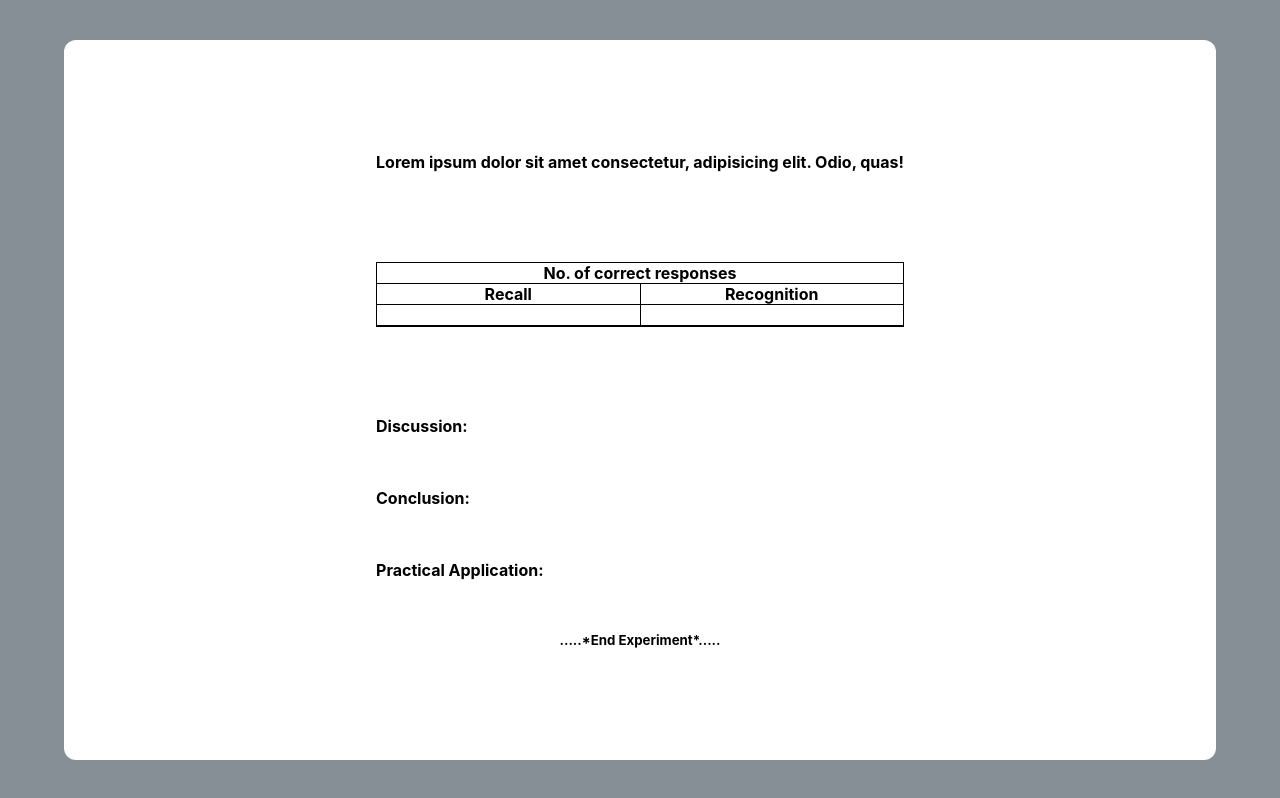
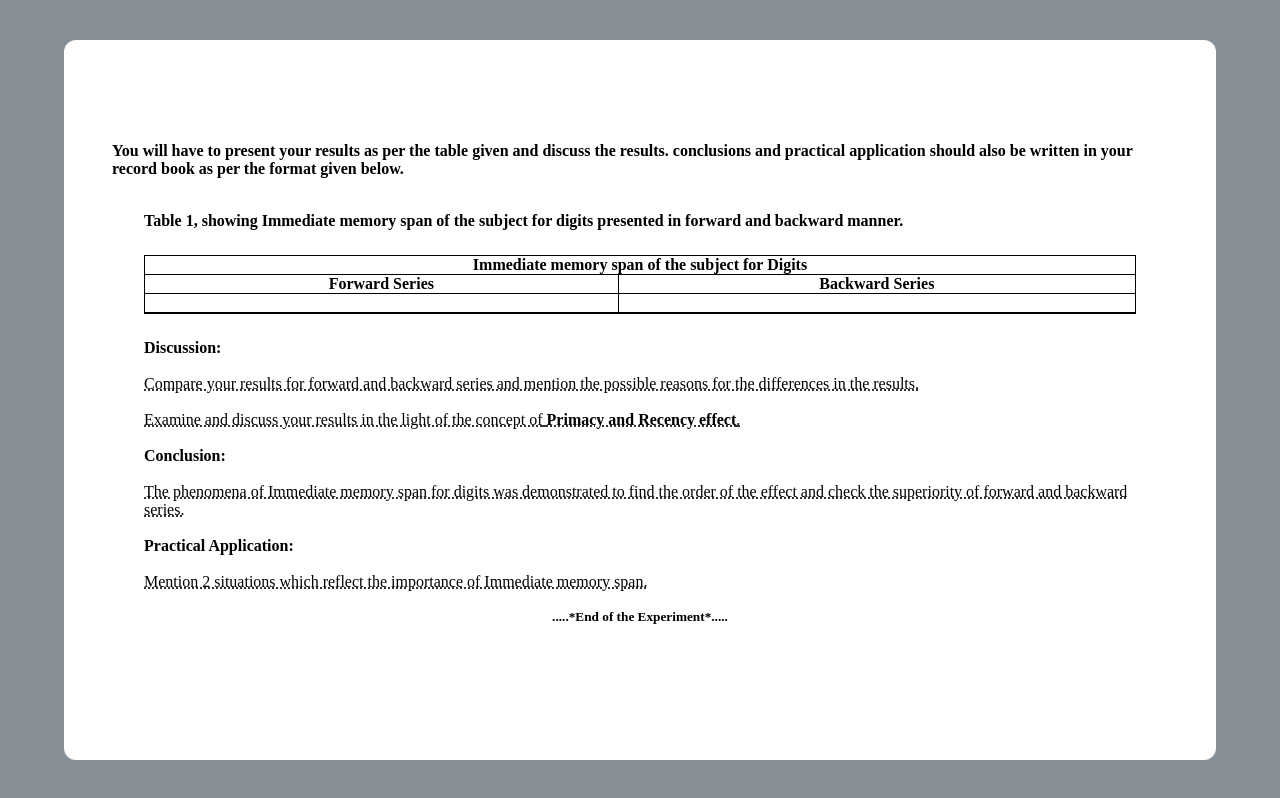
Before and after one commit to phanee123/DigitSpan, a React (Vite) app: page /lastactivity in a window 1280 px wide. Built offline with nearby package versions, Linux system fonts and the light colour scheme.

Commit message:
version 2

```diff
--- a/src/components/instruction/Instruction.jsx
+++ b/src/components/instruction/Instruction.jsx
@@ -1,12 +1,34 @@
+import { useEffect, useState } from "react";
 import styles from "./styles.module.css";
 import Parser from "html-react-parser";
 
 const Instruction = (props) => {
-  const { children, label1, label2, handleBackClick, handleNextClick } = props;
+  const {
+    children,
+    label1,
+    label2,
+    voiceInstruction,
+    handleBackClick,
+    handleNextClick,
+    handleAudio,
+  } = props;
+
+  const [isPlaying, setIsPlaying] = useState(false);
+
+  const handleClick = () => {
+    handleAudio();
+    setIsPlaying(!isPlaying);
+  };
+
   return (
     <div className={styles.card}>
       {Parser(children)}
       <div className={styles.buttonContainer}>
+        {voiceInstruction && (
+          <button onClick={handleClick} className={styles.buttonAudio}>
+            {isPlaying ? "Pause" : "Play"}
+          </button>
+        )}
         {label1 && (
           <button onClick={handleBackClick} className={styles.buttonBack}>
             {label1}
@@ -20,6 +42,24 @@ const Instruction = (props) => {
       </div>
     </div>
   );
+
+  // return (
+  //   <div className={styles.card}>
+  //     {Parser(children)}
+  //     <div className={styles.buttonContainer}>
+  //       {label1 && (
+  //         <button onClick={handleBackClick} className={styles.buttonBack}>
+  //           {label1}
+  //         </button>
+  //       )}
+  //       {label2 && (
+  //         <button onClick={handleNextClick} className={styles.button}>
+  //           {label2}
+  //         </button>
+  //       )}
+  //     </div>
+  //   </div>
+  // );
 };
 
 export default Instruction;
--- a/src/components/instruction/styles.module.css
+++ b/src/components/instruction/styles.module.css
@@ -6,17 +6,17 @@
   justify-content: center;
   align-items: center;
   flex-direction: column;
-  gap: 32px;
+  gap: 18px;
 }
 .buttonContainer {
   width: 100%;
   display: flex;
   flex-direction: row;
-  gap:12px;
+  gap: 12px;
   align-items: center;
   justify-content: center;
 }
-.buttonContainer>*:only-child{
+.buttonContainer > *:only-child {
   margin: 0 auto;
 }
 .button {
@@ -31,7 +31,7 @@
   font-size: 20px;
   font-weight: 600;
 }
-.buttonBack{
+.buttonBack {
   display: block;
   outline: 0;
   border: 0;
@@ -45,10 +45,37 @@
   font-weight: 600;
 }
 
-.buttonBack:hover{
-  color:#4d4dff
+.buttonAudio {
+  outline: 0;
+  border: 0;
+  padding: 8px 32px;
+  background-color: #ffff;
+  color: #000;
+  outline: 1px solid #000;
+  border-radius: 6px;
+  cursor: pointer;
+  font-size: 20px;
+  font-weight: 600;
+  width: 7rem;
+}
 
+.buttonBack:hover {
+  color: #4d4dff;
 }
 .button:hover {
   background-color: #4d4dff;
 }
+
+@media (max-width: 426px) {
+  .card {
+    width: 90vw;
+  }
+  .buttonContainer {
+    flex-direction: column;
+    /* justify-content: stretch;
+    align-items: center; */
+  }
+  .buttonContainer > * {
+    width: 100%;
+  }
+}
--- a/src/index.css
+++ b/src/index.css
@@ -4,7 +4,7 @@
   box-sizing: border-box;
 }
 body {
-  font-family: Inter, system-ui, Avenir, Helvetica, Arial, sans-serif;
+  /*font-family: Inter, system-ui, Avenir, Helvetica, Arial, sans-serif;*/
   background-color: #868e96;
   width: 100vw;
   height: 100vh;
--- a/src/page/ExitWithDownloadExcel.jsx
+++ b/src/page/ExitWithDownloadExcel.jsx
@@ -76,12 +76,21 @@ const ExitWithDownloadExcel = () => {
   return (
     <div style={{ ...styles.container }}>
       <h2>Results</h2>
-      <h4>Forward Score: {getScore(results, "FORWARD")}</h4>
-      <h4>Reverse Score: {getScore(results, "REVERSE")}</h4>
-      <h4>Please click the below link to download the results</h4>
+      <h4>
+        Your Immediate memory span for forward series is:{" "}
+        {getScore(results, "FORWARD")}
+      </h4>
+      <h4>
+        Your Immediate memory span for backward series is:{" "}
+        {getScore(results, "REVERSE")}
+      </h4>
+      <h4>
+        Click on link below for your experiment result indicating digits
+        presented in forward condition and backward condition
+      </h4>
       <CSVLink {...csvReport}>Download me</CSVLink>
       <button style={styles.button} onClick={() => navigate("/lastactivity")}>
-        End
+        Next
       </button>
     </div>
   );
--- a/src/page/Instructions.jsx
+++ b/src/page/Instructions.jsx
@@ -1,6 +1,9 @@
 import { useState, useContext } from "react";
 import { useNavigate } from "react-router-dom";
-import { INSTRUCTION_STEPS_FORWARD, INSTRUCTION_STEPS_BACKWARD } from "../constants/InstructionSteps";
+import {
+  INSTRUCTION_STEPS_FORWARD,
+  INSTRUCTION_STEPS_BACKWARD,
+} from "../constants/InstructionSteps";
 import Instruction from "../components/instruction/Instruction";
 import { ResultsContext } from "../context/Results";
 
@@ -8,18 +11,62 @@ const Instructions = () => {
   const [currentStep, setCurrentStep] = useState(0);
   const navigate = useNavigate();
   const { flowStatus } = useContext(ResultsContext);
-  const CURRENT_INSTRUCTIONS = flowStatus === "FORWARD" ? INSTRUCTION_STEPS_FORWARD : INSTRUCTION_STEPS_BACKWARD;
-  const { stepIndex, buttonLabel1 = "", content, buttonLabel2 = "" } = CURRENT_INSTRUCTIONS[currentStep];
+  const CURRENT_INSTRUCTIONS =
+    flowStatus === "FORWARD"
+      ? INSTRUCTION_STEPS_FORWARD
+      : INSTRUCTION_STEPS_BACKWARD;
+  const {
+    stepIndex,
+    buttonLabel1 = "",
+    content,
+    buttonLabel2 = "",
+    voiceInstruction = "",
+  } = CURRENT_INSTRUCTIONS[currentStep];
 
+  const audio = new Audio(voiceInstruction);
   const handleNextClick =
-    stepIndex === CURRENT_INSTRUCTIONS.length ? () => navigate("/ready") : () => setCurrentStep((prev) => prev + 1);
+    stepIndex === CURRENT_INSTRUCTIONS.length
+      ? () => navigate("/ready")
+      : () => setCurrentStep((prev) => prev + 1);
   const handleBackClick = () => setCurrentStep((prev) => prev - 1);
+
+  const audioPlayPause = () => {
+    if (voiceInstruction) {
+      if (audio.paused) {
+        audio.play();
+      } else {
+        audio.pause();
+      }
+    }
+  };
+
+  // return (
+  //   <Instruction
+  //     handleNextClick={handleNextClick}
+  //     label1={buttonLabel1}
+  //     label2={buttonLabel2}
+  //     handleBackClick={handleBackClick}
+  //   >
+  //     {content}
+  //   </Instruction>
+  // );
+
+  // adding audio handling function to this .
+
   return (
     <Instruction
-      handleNextClick={handleNextClick}
+      handleNextClick={() => {
+        handleNextClick();
+        audio.pause();
+      }}
       label1={buttonLabel1}
       label2={buttonLabel2}
-      handleBackClick={handleBackClick}
+      handleBackClick={() => {
+        handleBackClick();
+        audio.pause();
+      }}
+      voiceInstruction={voiceInstruction}
+      handleAudio={audioPlayPause}
     >
       {content}
     </Instruction>
--- a/src/page/LastPage.jsx
+++ b/src/page/LastPage.jsx
@@ -2,37 +2,60 @@ import "../App.css";
 
 const lastPageStyles = {
   container: {
+    margin: "auto",
     padding: "2rem",
     display: "flex",
     flexDirection: "column",
-    minHeight: "70vh",
-    justifyContent: "space-between",
-    gap: "24px",
+    minHeight: "60vh",
+    justifyContent: "center",
+    gap: "25px",
   },
   bottomArea: {
     display: "flex",
     flexDirection: "column",
-    gap: "52px",
+    gap: "18px",
   },
   footer: {
     textAlign: "center",
   },
 };
 
+const heading = {
+  heading: {
+    display: "flex",
+    flexDirection: "column",
+    justifyContent: "center",
+    padding: "3rem",
+  },
+  underline: {
+    textDecoration: "underline",
+    textDecorationStyle: "dotted",
+  },
+};
+
 const LastPage = () => {
   return (
+    <div style={heading.heading}>
+      <h4>
+        You will have to present your results as per the table given and discuss
+        the results. conclusions and practical application should also be
+        written in your record book as per the format given below.
+      </h4>
       <div style={lastPageStyles.container}>
         <h4>
-        Lorem ipsum dolor sit amet consectetur, adipisicing elit. Odio, quas!
+          Table 1, showing Immediate memory span of the subject for digits
+          presented in forward and backward manner.
         </h4>
         <table>
           <thead>
             <tr>
-            <th colSpan={3}>No. of correct responses</th>
+              <th colSpan={3}>
+                Immediate memory span of the subject for Digits
+              </th>
             </tr>
             <tr>
-            <th>Recall </th>
-            <th>Recognition</th>
+              <th>Forward Series</th>
+              <th>Backward Series</th>
             </tr>
           </thead>
           <tbody>
@@ -48,11 +71,31 @@ const LastPage = () => {
         </table>
         <div style={lastPageStyles.bottomArea}>
           <h4>Discussion:</h4>
+          <p style={heading.underline}>
+            Compare your results for forward and backward series and mention the
+            possible reasons for the differences in the results.
+          </p>
+          <p style={heading.underline}>
+            Examine and discuss your results in the light of the concept of{" "}
+            <b>Primacy and Recency effect</b>.
+          </p>
           <h4>Conclusion:</h4>
+          <p style={heading.underline}>
+            The phenomena of Immediate memory span for digits was demonstrated
+            to find the order of the effect and check the superiority of forward
+            and backward series.
+          </p>
           <h4>Practical Application:</h4>
+          <p style={heading.underline}>
+            Mention 2 situations which reflect the importance of Immediate
+            memory span.
+          </p>
           <footer>
-          <h5 style={lastPageStyles.footer}>.....*End Experiment*.....</h5>
+            <h5 style={lastPageStyles.footer}>
+              .....*End of the Experiment*.....
+            </h5>
           </footer>
+        </div>
       </div>
     </div>
   );
--- /dev/null
+++ b/src/style.module.css
@@ -0,0 +1,10 @@
+.container {
+  max-width: 100%;
+  height: auto;
+}
+
+@media (max-width: 426px) {
+  .container {
+    width: 70%;
+  }
+}
```
Also changed, not shown: src/constants/InstructionSteps.js (+55 -24 lines), 2 other files (tests, documents, lock files or other folders). Lines whose indentation alone changed are shown as unchanged.
